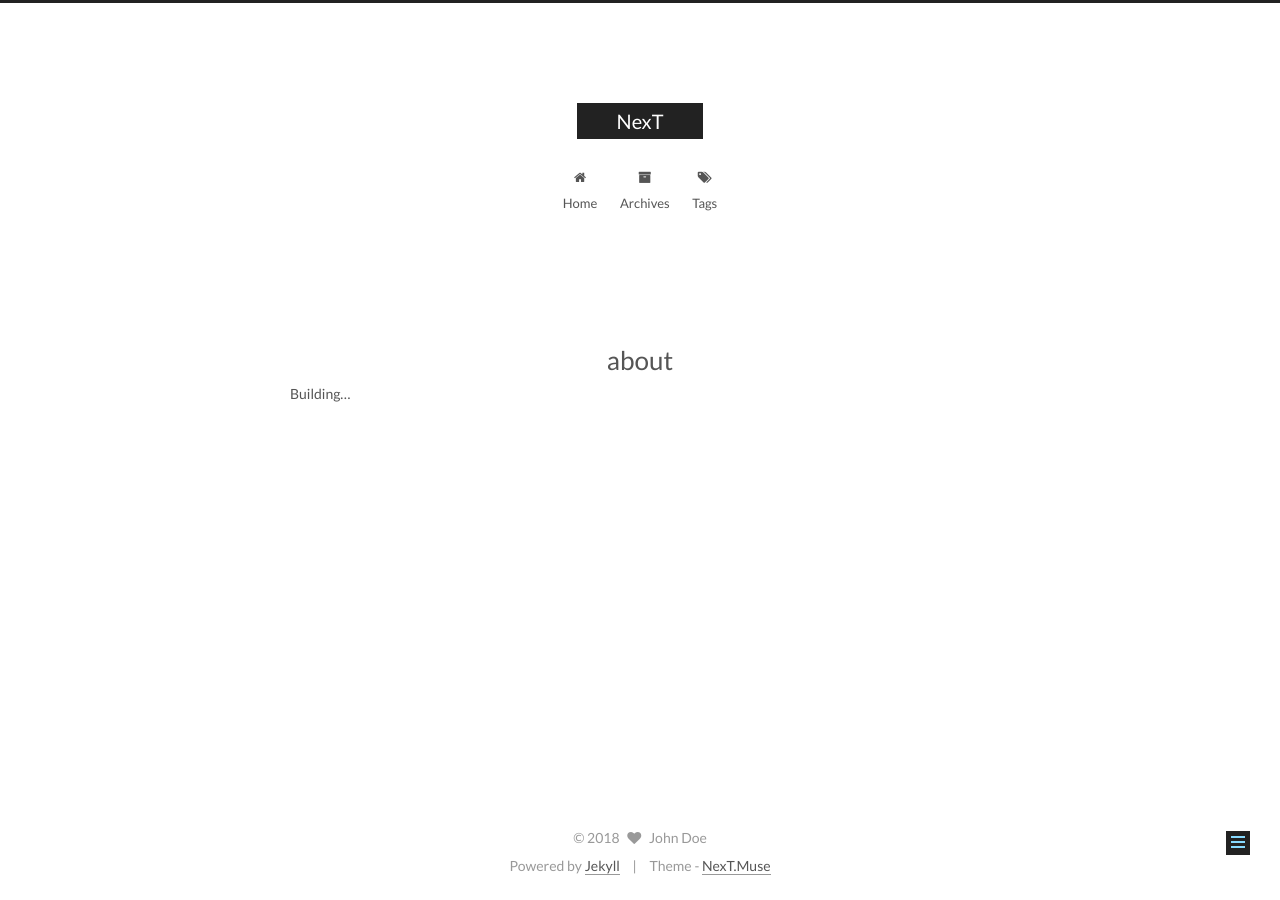
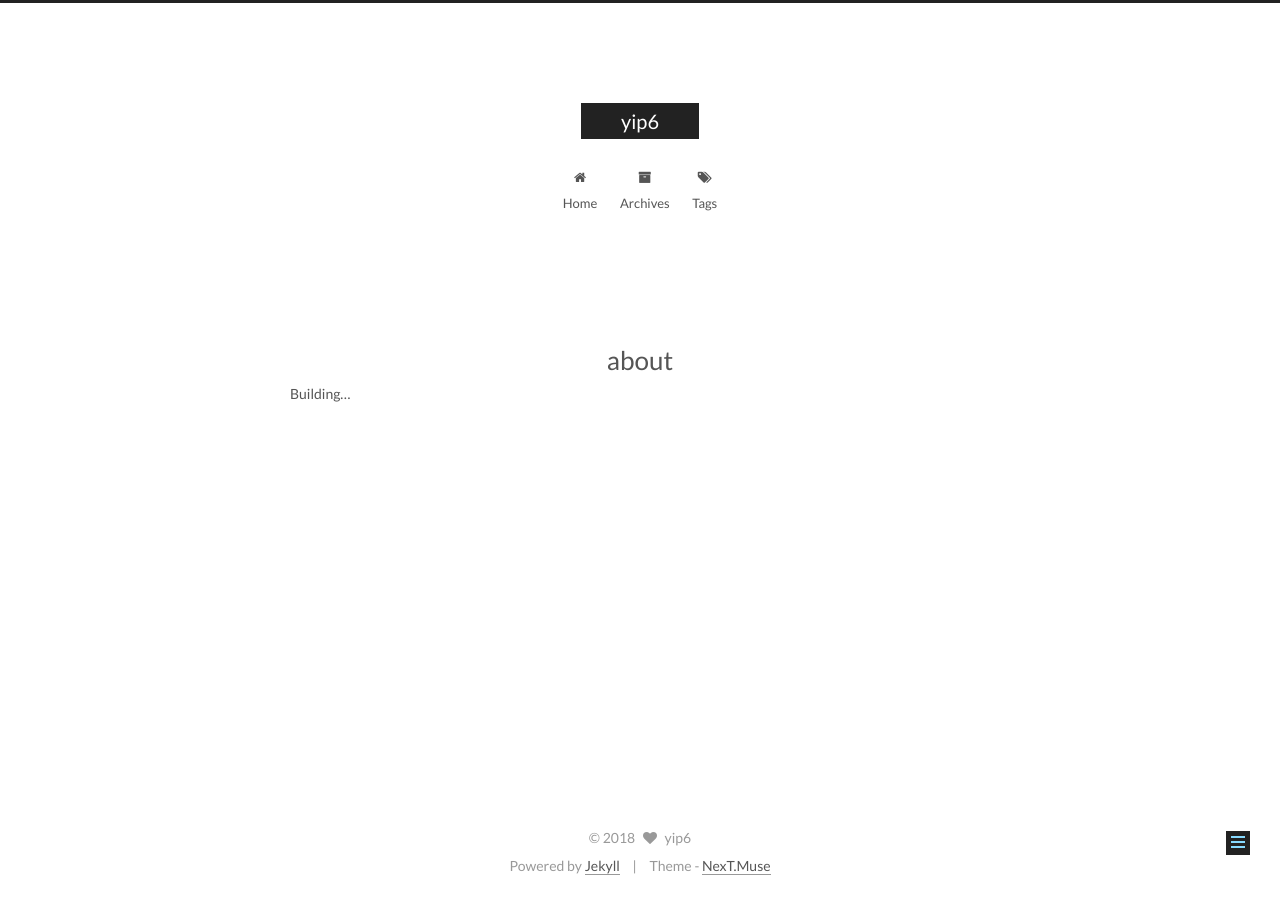
Before and after one commit to XuanYeah/XuanYeah.github.io, a Jekyll site: the page built from about/index.md, in a window 1280 px wide. Built offline with Jekyll 4.4.1, drawn with Linux system fonts in a browser that asks for light colours.

Commit message:
修改配置

```diff
--- a/_config.yml
+++ b/_config.yml
@@ -4,10 +4,10 @@
 # ---------------------------------------------------------------
 
 # Site
-title: NexT
+title: yip6
 subtitle:
 description:
-author: John Doe
+author: yip6
 # Support language: de, en, fr-FR, id, ja, ko, pt-BR, pt, ru, zh-Hans, zh-hk, zh-tw
 language: en
 date_format: '%Y-%m-%d'
```
